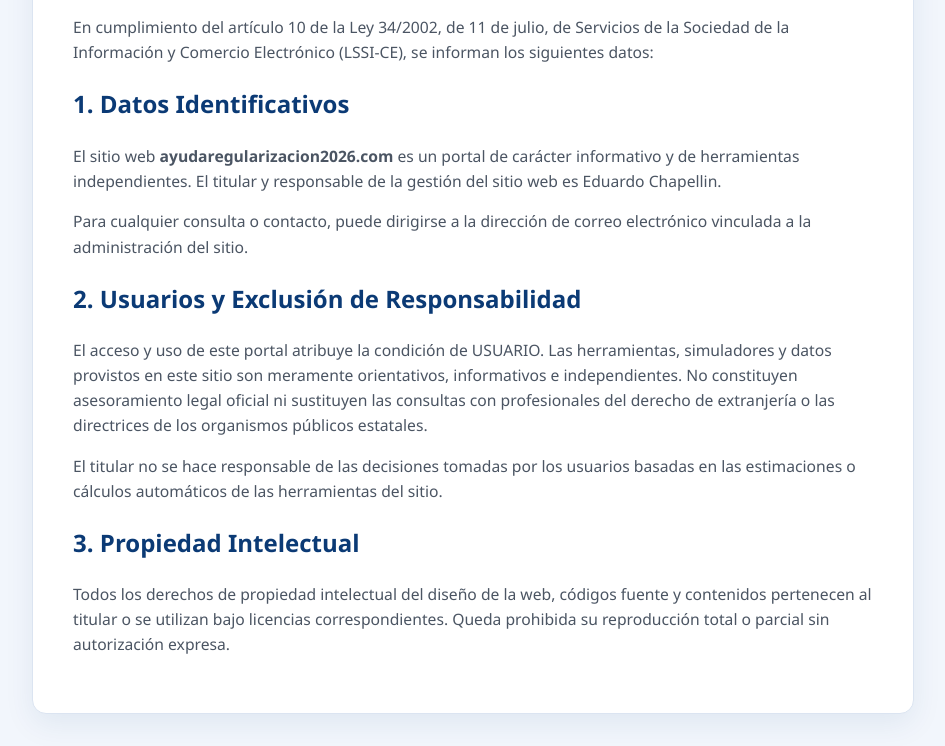
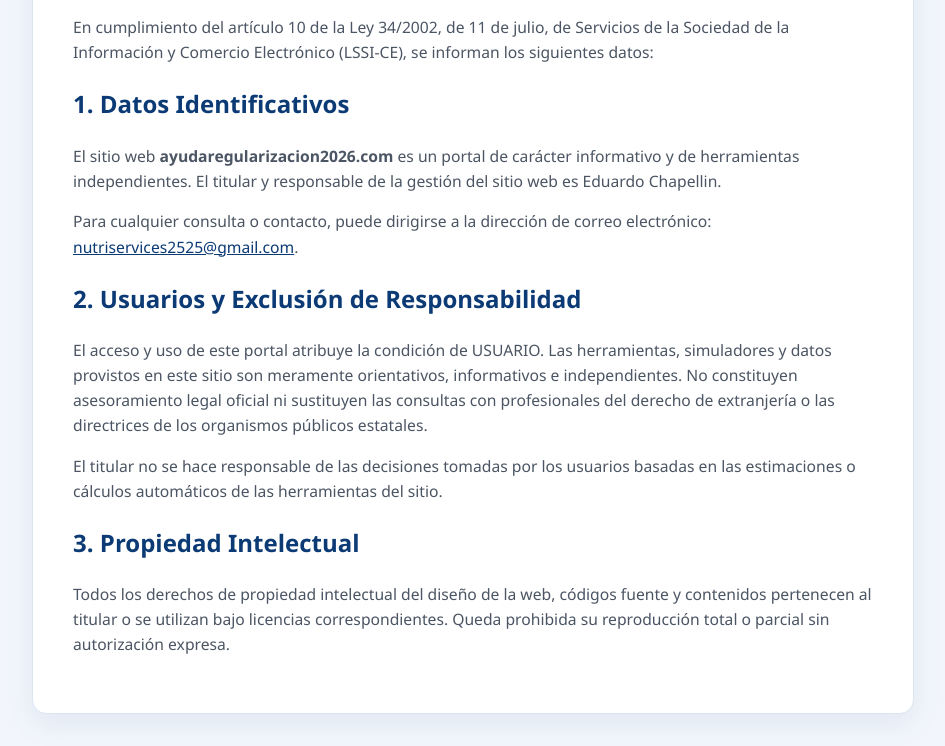
Before and after one commit to eduardochapellin1-debug/ayudaregularizacion2026, a plain HTML site: page aviso-legal.html in a window 1280 px wide. Shown: the part 192-938 px from the top of the page, without its empty margins (167-1112 px from the left). Drawn offline with Linux system fonts and the light colour scheme.

Commit message:
docs: agregar correo de contacto en aviso legal

```diff
--- a/aviso-legal.html
+++ b/aviso-legal.html
@@ -22,7 +22,7 @@
 
     <h2>1. Datos Identificativos</h2>
     <p>El sitio web <strong>ayudaregularizacion2026.com</strong> es un portal de carácter informativo y de herramientas independientes. El titular y responsable de la gestión del sitio web es Eduardo Chapellin.</p>
-    <p>Para cualquier consulta o contacto, puede dirigirse a la dirección de correo electrónico vinculada a la administración del sitio.</p>
+    <p>Para cualquier consulta o contacto, puede dirigirse a la dirección de correo electrónico: <a href="mailto:nutriservices2525@gmail.com" style="color: #0b3a75; text-decoration: underline;">nutriservices2525@gmail.com</a>.</p>
 
     <h2>2. Usuarios y Exclusión de Responsabilidad</h2>
     <p>El acceso y uso de este portal atribuye la condición de USUARIO. Las herramientas, simuladores y datos provistos en este sitio son meramente orientativos, informativos e independientes. No constituyen asesoramiento legal oficial ni sustituyen las consultas con profesionales del derecho de extranjería o las directrices de los organismos públicos estatales.</p>
```
